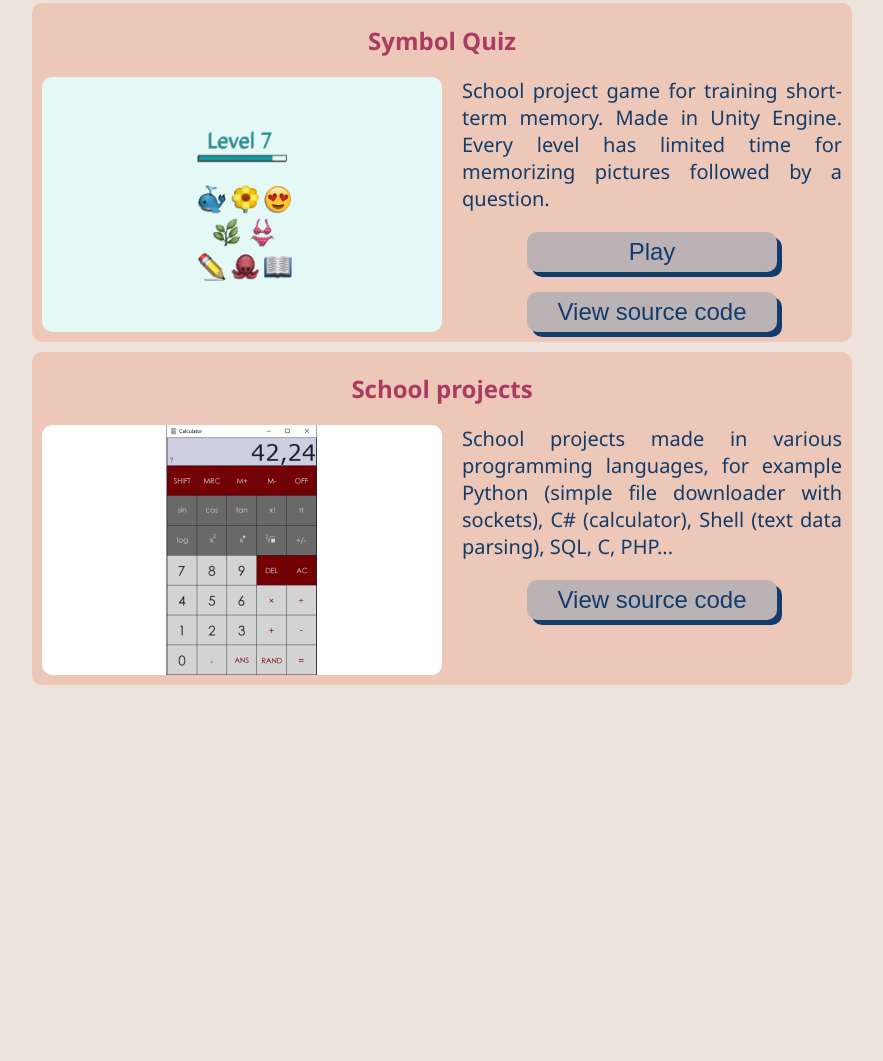
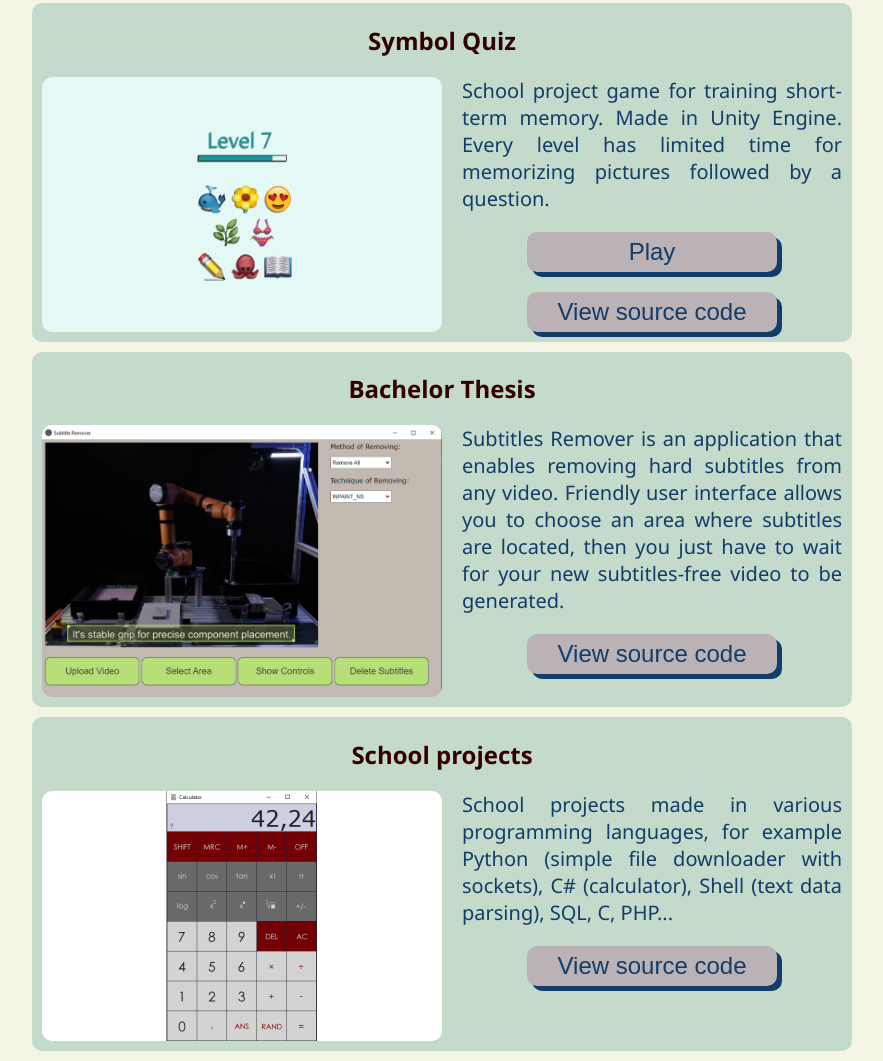
Before and after one commit to emminka/emminka.github.io, a plain HTML site: page index.html in a window 1280 px wide. Shown: the part 463-1524 px from the top of the page, without its empty margins (198-1081 px from the left). Before the commit the page ends 1158 px from the top, so only its background shows below. Drawn offline with Linux system fonts and the light colour scheme.

Commit message:
added bachelor thesis, change of colours

```diff
--- a/index.html
+++ b/index.html
@@ -7,12 +7,12 @@
     <style>
         body {
             font-family: 'Segoe UI', Tahoma, Geneva, Verdana, sans-serif;
-            background-color: #EEE2DC;
+            background-color: #f4f5e5;
             color: #123C69;
         }
 
         h1, h2 {
-            color: #AC3B61;
+            color: #330000;
             text-align: center;
         }
 
@@ -20,7 +20,7 @@
             width: 800px;
             margin: 10px auto 10px auto;
             padding: 1px 10px 10px;
-            background-color: #EDC7B7;
+            background-color: #c4dbcb;
             border-radius: 10px;
         }
 
@@ -92,6 +92,18 @@
         </div>
     </div>
     <div class="project">
+        <h2>Bachelor Thesis</h2>
+        <div class="flex">
+            <img src="img/subtit_rem.png"/>
+            <div>
+                <span>Subtitles Remover is an application that enables removing hard subtitles from any video. Friendly user interface allows you to choose an area where subtitles are located, then you just have to wait for your new subtitles-free video to be generated.</span>
+                <button onclick="location.href='https://github.com/emminka/subtitle-remover'">
+                    View source code
+                </button>
+            </div>
+        </div>
+    </div>
+    <div class="project">
         <h2>School projects</h2>
         <div class="flex">
             <img src="img/calc.png"/>
```
Also changed, not shown: img/subtit_rem.png (added).
